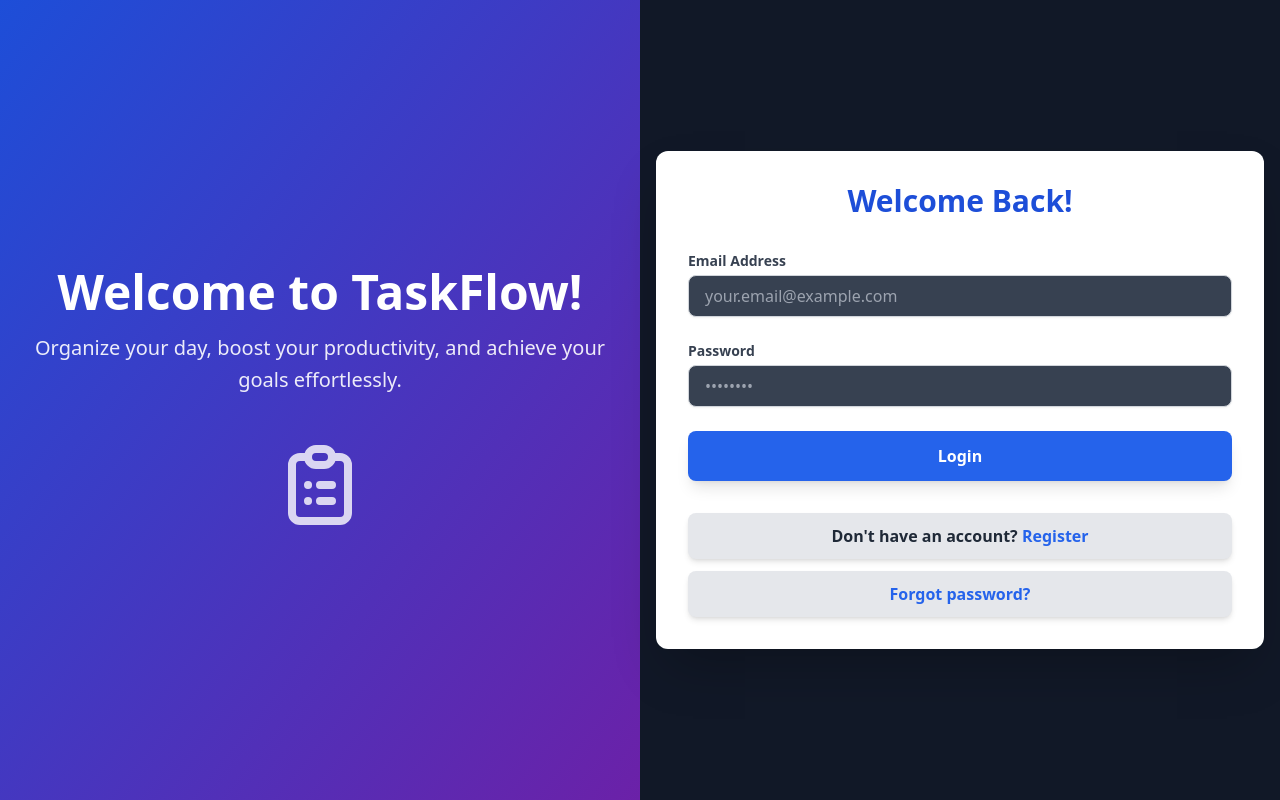
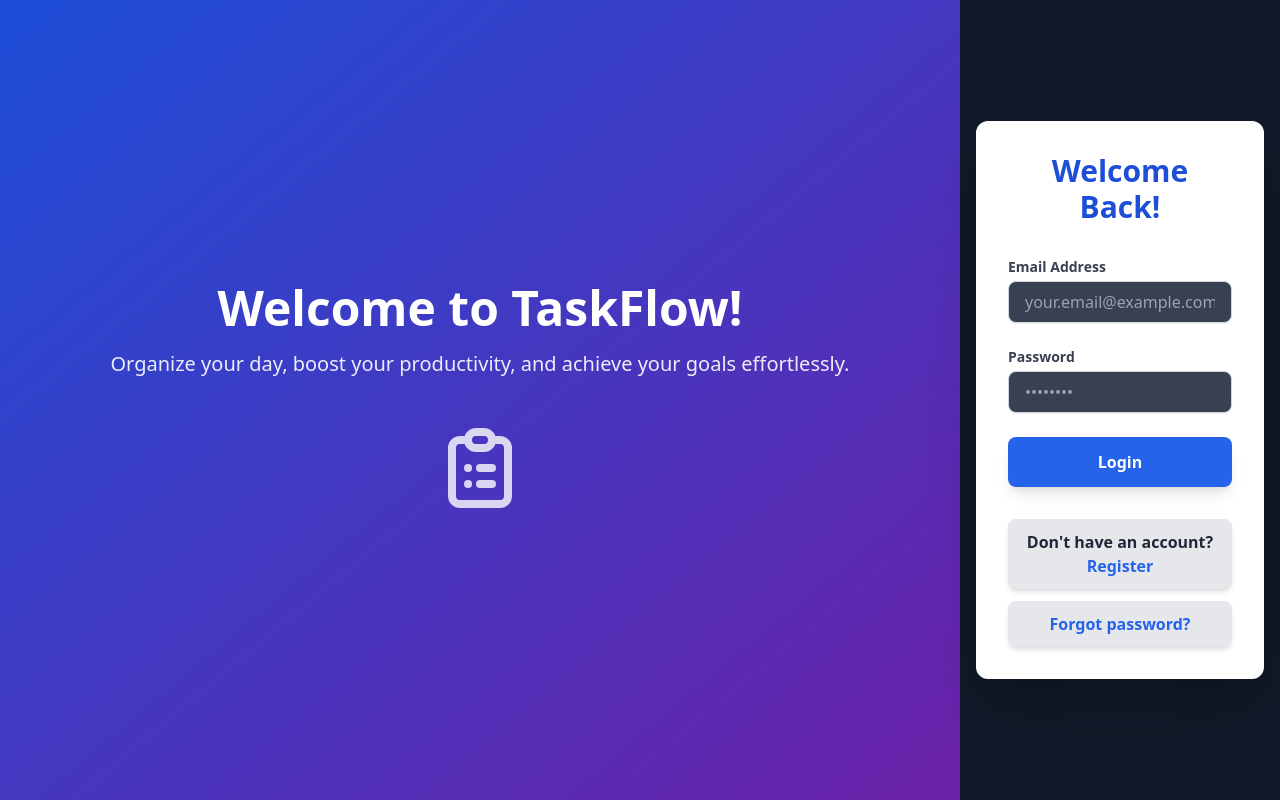
Before and after one commit to vivekkadoli/TaskManagerWebApp, a React (Vite) app in the folder task-manager/client/: page / in a window 1280 px wide. Built offline with nearby package versions, Linux system fonts and the light colour scheme.

Commit message:
Changes remaining will do later

```diff
--- a/task-manager/client/src/App.tsx
+++ b/task-manager/client/src/App.tsx
@@ -118,8 +118,9 @@ const App: React.FC = () => {
     return (
       // Modified this wrapper div to create a two-column layout for auth forms
       <div className="min-h-screen bg-gray-900 flex flex-col md:flex-row">
-        {/* Left side: Modern Design Section */}
-        <div className="w-full md:w-1/2 bg-gradient-to-br from-blue-700 to-purple-800 flex items-center justify-center p-8 text-center">
+        {/* Left side: Modern Design Section - Now covers 80% */}
+        {/* Added flex-grow to ensure it takes remaining space */}
+        <div className="w-full md:w-4/5 bg-gradient-to-br from-blue-700 to-purple-800 flex items-center justify-center p-8 text-center flex-grow">
           <div className="text-white">
             <h1 className="text-5xl font-extrabold mb-4 animate-fade-in-up">Welcome to TaskFlow!</h1>
             <p className="text-xl leading-relaxed opacity-90 animate-fade-in-down">
@@ -133,9 +134,10 @@ const App: React.FC = () => {
           </div>
         </div>
 
-        {/* Right side: Authentication Forms */}
-        {/* Added flex items-center justify-center to center the form vertically and horizontally within its column */}
-        <div className="w-full md:w-1/2 flex items-center justify-center p-4">
+        {/* Right side: Authentication Forms - Now covers 20% and is pushed to the right */}
+        {/* Changed md:w-1/5 to md:w-1/4 and added min-w-[320px] to ensure forms are not cut off */}
+        {/* Added flex-shrink-0 to prevent this column from shrinking */}
+        <div className="w-full md:w-1/4 min-w-[320px] flex items-center justify-center p-4 flex-shrink-0">
           {showForgot ? (
             <ForgotPasswordForm
               onSwitch={() => {
--- a/task-manager/client/src/components/ForgotPasswordForm.tsx
+++ b/task-manager/client/src/components/ForgotPasswordForm.tsx
@@ -40,7 +40,7 @@ const ForgotPasswordForm: React.FC<ForgotPasswordFormProps> = ({ onSwitch }) =>
   };
 
   return (
-    // Removed transform transition-all duration-300 hover:scale-105 from this div
+    // Removed max-w-md to allow the form to fill its container more effectively
     <div className="bg-white text-gray-900 rounded-xl shadow-2xl p-8 w-full">
       <h2 className="text-3xl font-extrabold mb-8 text-center text-blue-700">Reset Your Password</h2>
       <form onSubmit={handleSubmit} className="space-y-6"> {/* Increased spacing */}
--- a/task-manager/client/src/components/LoginForm.tsx
+++ b/task-manager/client/src/components/LoginForm.tsx
@@ -32,8 +32,8 @@ const LoginForm: React.FC<LoginFormProps> = ({ onSwitch, onForgot }) => {
   };
 
   return (
-    // Removed transform transition-all duration-300 hover:scale-105
-    <div className="bg-white text-gray-900 rounded-xl shadow-2xl p-8 w-full">
+    // Added max-w-md to limit the form's width
+    <div className="bg-white text-gray-900 rounded-xl shadow-2xl p-8 w-full max-w-md">
       <h2 className="text-3xl font-extrabold mb-8 text-center text-blue-700">Welcome Back!</h2>
       <form onSubmit={handleSubmit} className="space-y-6"> {/* Increased spacing */}
         <div>
--- a/task-manager/client/src/components/RegisterForm.tsx
+++ b/task-manager/client/src/components/RegisterForm.tsx
@@ -40,8 +40,8 @@ const RegisterForm: React.FC<RegisterFormProps> = ({ onSwitch }) => {
   };
 
   return (
-    // Removed transform transition-all duration-200 ease-in-out hover:scale-105 from this div
-    <div className="bg-white text-gray-900 rounded-xl shadow-2xl p-8 w-full">
+    // Added max-w-md to limit the form's width
+    <div className="bg-white text-gray-900 rounded-xl shadow-2xl p-8 w-full max-w-md">
       <h2 className="text-3xl font-extrabold mb-8 text-center text-blue-700">Join Us!</h2>
       <form onSubmit={handleSubmit} className="space-y-6"> {/* Increased spacing */}
         <div>
```
